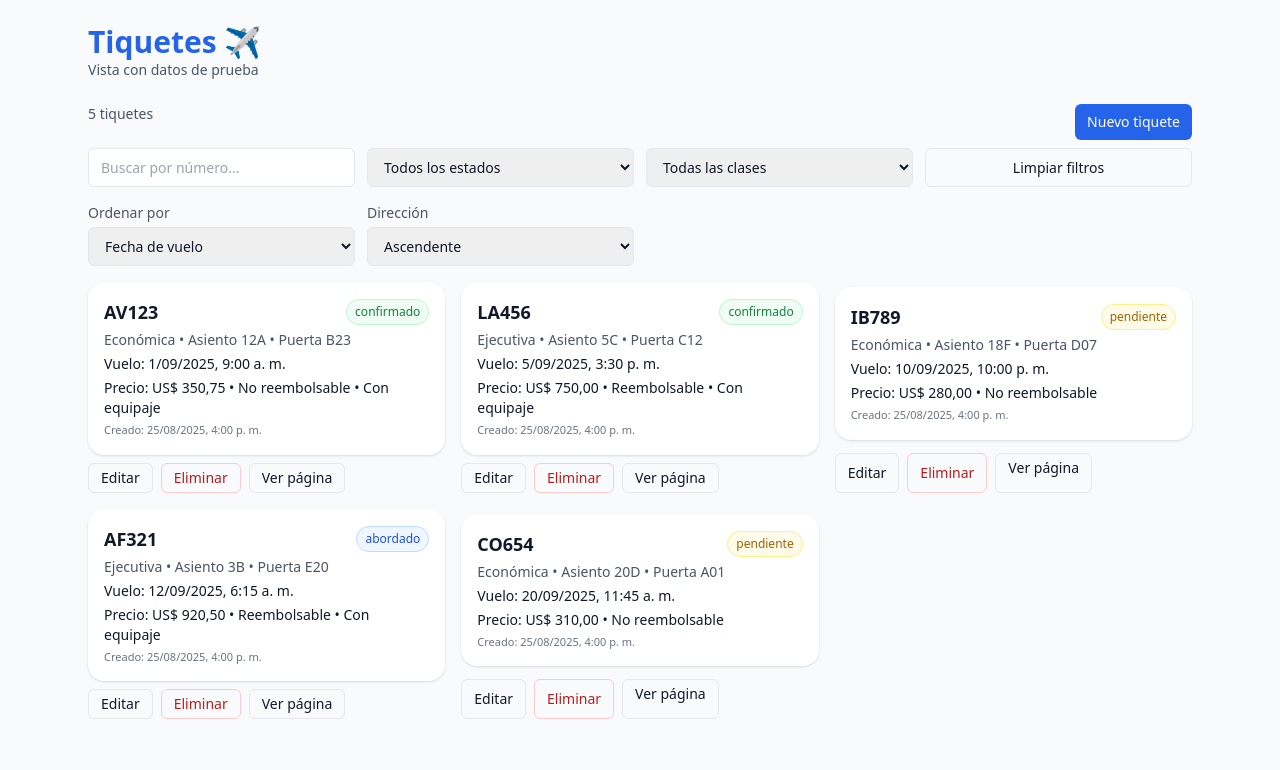
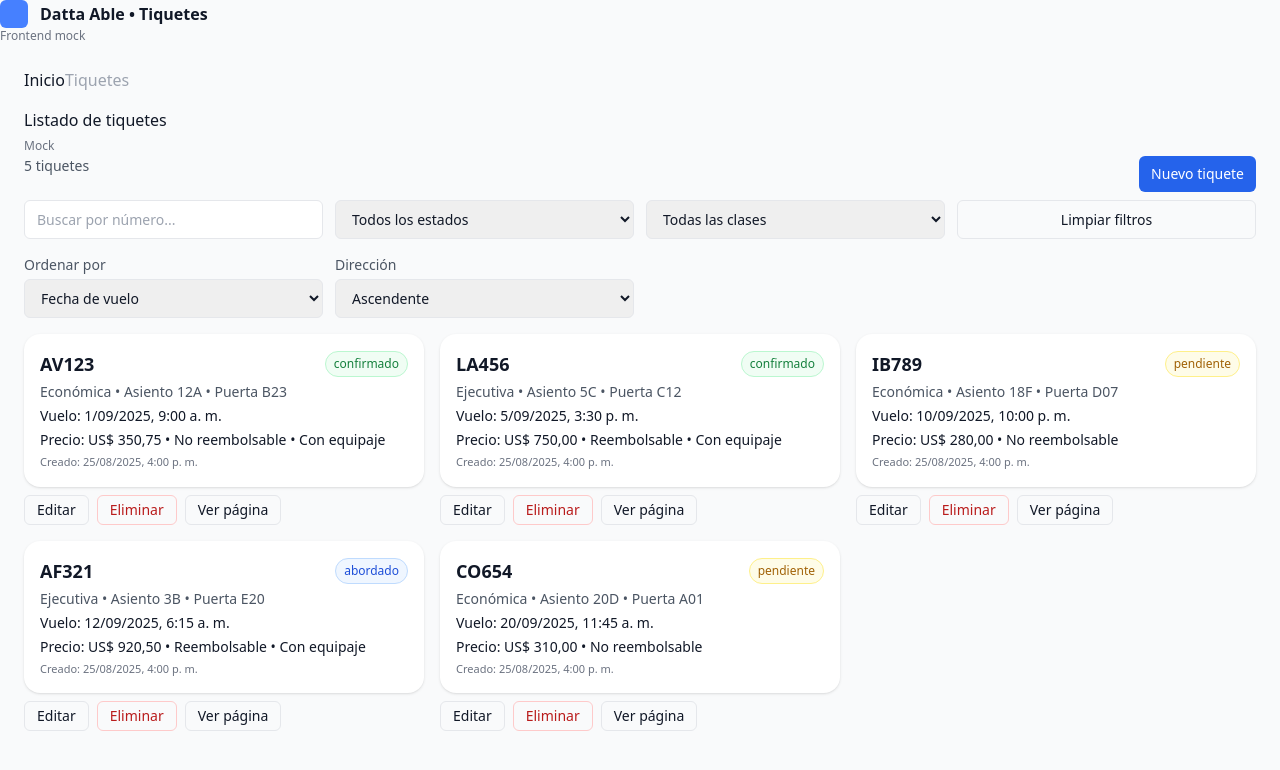
Before and after one commit to JulianRosales07/competitiva, a React (Vite) app in the folder frontend/: page / in a window 1280 px wide. Shown: the top 770 px of the page. Built offline with nearby package versions, Linux system fonts and the light colour scheme.

Commit message:
style(ui): add Datta-like navbar, breadcrumb and card layout with Tailwind

```diff
--- /dev/null
+++ b/frontend/src/components/Breadcrumbs.tsx
@@ -0,0 +1,17 @@
+import { Link } from "react-router-dom";
+
+export default function Breadcrumbs({
+  items,
+}: {
+  items: { label: string; to?: string }[];
+}) {
+  return (
+    <div className="breadcrumb">
+      {items.map((it, idx) => (
+        <span key={idx} className="breadcrumb-item">
+          {it.to ? <Link to={it.to}>{it.label}</Link> : <span className="text-gray-400">{it.label}</span>}
+        </span>
+      ))}
+    </div>
+  );
+}
--- a/frontend/src/index.css
+++ b/frontend/src/index.css
@@ -3,3 +3,4 @@
 @tailwind utilities;
 
 body { @apply bg-gray-50 text-gray-900; }
+@import "./styles/theme.css";
--- /dev/null
+++ b/frontend/src/layout/Navbar.tsx
@@ -0,0 +1,13 @@
+export default function Navbar() {
+  return (
+    <nav className="app-navbar">
+      <div className="app-navbar-inner">
+        <div className="flex items-center gap-3">
+          <div className="h-7 w-7 rounded-md bg-primary"></div>
+          <span className="font-semibold">Datta Able • Tiquetes</span>
+        </div>
+        <div className="text-xs text-gray-500">Frontend mock</div>
+      </div>
+    </nav>
+  );
+}
--- a/frontend/src/pages/TicketDetailPage.tsx
+++ b/frontend/src/pages/TicketDetailPage.tsx
@@ -1,5 +1,7 @@
 import { useMemo } from 'react'
 import { useNavigate, useParams, Link } from 'react-router-dom'
+import Navbar from '../layout/Navbar'
+import Breadcrumbs from '../components/Breadcrumbs'
 import { TIQUETES_MOCK } from '../mock/tiquetes'
 import type { Tiquete } from '../types/tiquete'
 import { ticketId } from '../lib/id'
@@ -16,38 +18,34 @@ export default function TicketDetailPage() {
     [id]
   )
 
-  if (!t) {
   return (
-      <main className="min-h-screen p-6 max-w-3xl mx-auto">
+    <>
+      <Navbar />
+      <main className="min-h-screen p-6 max-w-7xl mx-auto">
+        <div className="mb-4">
+          <Breadcrumbs items={[{ label: 'Inicio', to: '/' }, { label: 'Detalle' }]} />
+        </div>
+
+        {!t ? (
+          <div className="card">
+            <div className="card-header">
+              <h2 className="card-title">Tiquete no encontrado</h2>
+            </div>
+            <div className="card-body">
               <div className="mb-4 flex items-center gap-2">
                 <button className="rounded-md border px-3 py-2 text-sm hover:bg-gray-50" onClick={() => nav(-1)}>Volver</button>
                 <Link to="/" className="text-sm text-blue-600 underline">Ir al listado</Link>
               </div>
-        <h2 className="text-xl font-semibold">Tiquete no encontrado</h2>
-        <p className="text-sm text-gray-600 mt-2">Revisa el enlace o regresa al listado.</p>
-      </main>
-    )
-  }
-
-  const badge =
-    t.estado === 'confirmado' ? 'bg-green-50 text-green-700 border-green-200' :
-    t.estado === 'pendiente'  ? 'bg-yellow-50 text-yellow-700 border-yellow-200' :
-                                'bg-blue-50 text-blue-700 border-blue-200'
-
-  return (
-    <main className="min-h-screen p-6 max-w-3xl mx-auto">
-      <div className="mb-4 flex items-center gap-2">
-        <button className="rounded-md border px-3 py-2 text-sm hover:bg-gray-50" onClick={() => nav(-1)}>Volver</button>
-        <Link to="/" className="text-sm text-blue-600 underline">Ir al listado</Link>
+              <p className="text-sm text-gray-600">Revisa el enlace o regresa al listado.</p>
             </div>
-
-      <div className="rounded-2xl bg-white shadow p-6 grid gap-2">
-        <div className="flex items-center justify-between">
-          <h2 className="text-2xl font-semibold">{t.numero}</h2>
-          <span className={`text-xs px-2 py-1 rounded-full border ${badge}`}>{t.estado}</span>
           </div>
-
-        <div className="grid grid-cols-1 sm:grid-cols-2 gap-3 text-sm mt-2">
+        ) : (
+          <div className="card">
+            <div className="card-header">
+              <h2 className="card-title">{t.numero}</h2>
+              <span className="text-xs text-gray-500">{t.estado}</span>
+            </div>
+            <div className="card-body grid grid-cols-1 sm:grid-cols-2 gap-3 text-sm">
               <Info label="Número" value={t.numero} />
               <Info label="Clase" value={t.clase} />
               <Info label="Asiento" value={t.asiento} />
@@ -62,7 +60,9 @@ export default function TicketDetailPage() {
               <Info label="Creado" value={fDate(t.creado_en)} />
             </div>
           </div>
+        )}
       </main>
+    </>
   )
 }
 
--- a/frontend/src/pages/TicketsPage.tsx
+++ b/frontend/src/pages/TicketsPage.tsx
@@ -1,13 +1,26 @@
+import Navbar from '../layout/Navbar'
+import Breadcrumbs from '../components/Breadcrumbs'
 import TicketsList from '../components/TicketsList'
 
 export default function TicketsPage() {
   return (
-    <main className="min-h-screen p-6 max-w-6xl mx-auto">
-      <header className="mb-6">
-        <h1 className="text-3xl font-bold text-blue-600">Tiquetes ✈️</h1>
-        <p className="text-sm text-gray-600">Vista con datos de prueba</p>
-      </header>
-      <TicketsList />
-    </main>
+    <>
+      <Navbar />
+      <main className="min-h-screen p-6 max-w-7xl mx-auto">
+        <div className="mb-4">
+          <Breadcrumbs items={[{ label: 'Inicio', to: '/' }, { label: 'Tiquetes' }]} />
+        </div>
+
+        <div className="card">
+          <div className="card-header">
+            <h2 className="card-title">Listado de tiquetes</h2>
+            <span className="text-xs text-gray-500">Mock</span>
+          </div>
+          <div className="card-body">
+            <TicketsList />
+          </div>
+        </div>
+      </main>
+    </>
   )
 }
--- /dev/null
+++ b/frontend/src/styles/theme.css
@@ -0,0 +1,13 @@
+/* Usa @apply para construir helpers con Tailwind: */
+.card       { @apply bg-white rounded-2xl shadow-card border border-gray-100; }
+.card-header{ @apply px-5 py-4 border-b border-gray-100 flex items-center justify-between; }
+.card-title { @apply text-base font-semibold; }
+.card-body  { @apply p-5; }
+
+.breadcrumb { @apply text-sm text-gray-500 flex items-center gap-2; }
+.breadcrumb a { @apply text-gray-600 hover:text-primary; }
+.breadcrumb-item::after { content: "/"; @apply mx-1 text-gray-400; }
+.breadcrumb-item:last-child::after { content: ""; }
+
+.app-navbar       { @apply sticky top-0 z-40 bg-white/80 backdrop-blur border-b border-gray-100; }
+.app-navbar-inner { @apply max-w-7xl mx-auto px-4 sm:px-6 lg:px-8 h-14 flex items-center justify-between; }
--- a/frontend/tailwind.config.cjs
+++ b/frontend/tailwind.config.cjs
@@ -1,6 +1,31 @@
 /** @type {import('tailwindcss').Config} */
 module.exports = {
   content: ["./index.html", "./src/**/*.{ts,tsx}"],
-  theme: { extend: {} },
+  theme: {
+    extend: {
+      colors: {
+        primary: {
+          DEFAULT: "#4680ff",
+          50: "#eef4ff",
+          100: "#d9e6ff",
+          200: "#b6ceff",
+          300: "#8db1ff",
+          400: "#668fff",
+          500: "#4680ff",
+          600: "#2f6df5",
+          700: "#2457d1",
+          800: "#2048a8",
+          900: "#1e3f88"
+        },
+        success: "#2ca87f",
+        warning: "#f4c22b",
+        danger:  "#ea4d4d",
+        muted:   "#f3f5f9"
+      },
+      boxShadow: {
+        card: "0 10px 25px -10px rgba(17,24,39,0.15)"
+      }
+    },
+  },
   plugins: [],
 };
```
Lines whose indentation alone changed are shown as unchanged.
